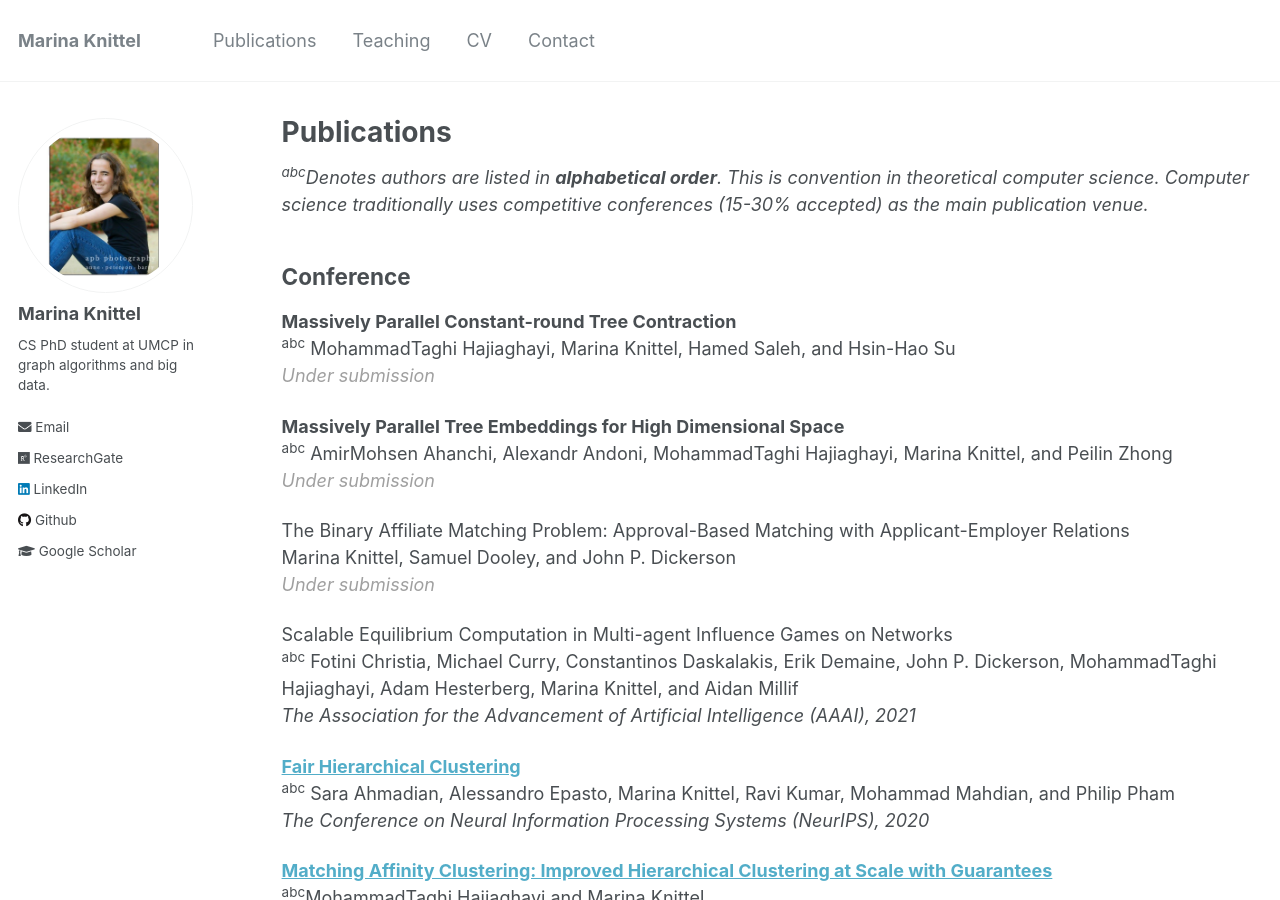
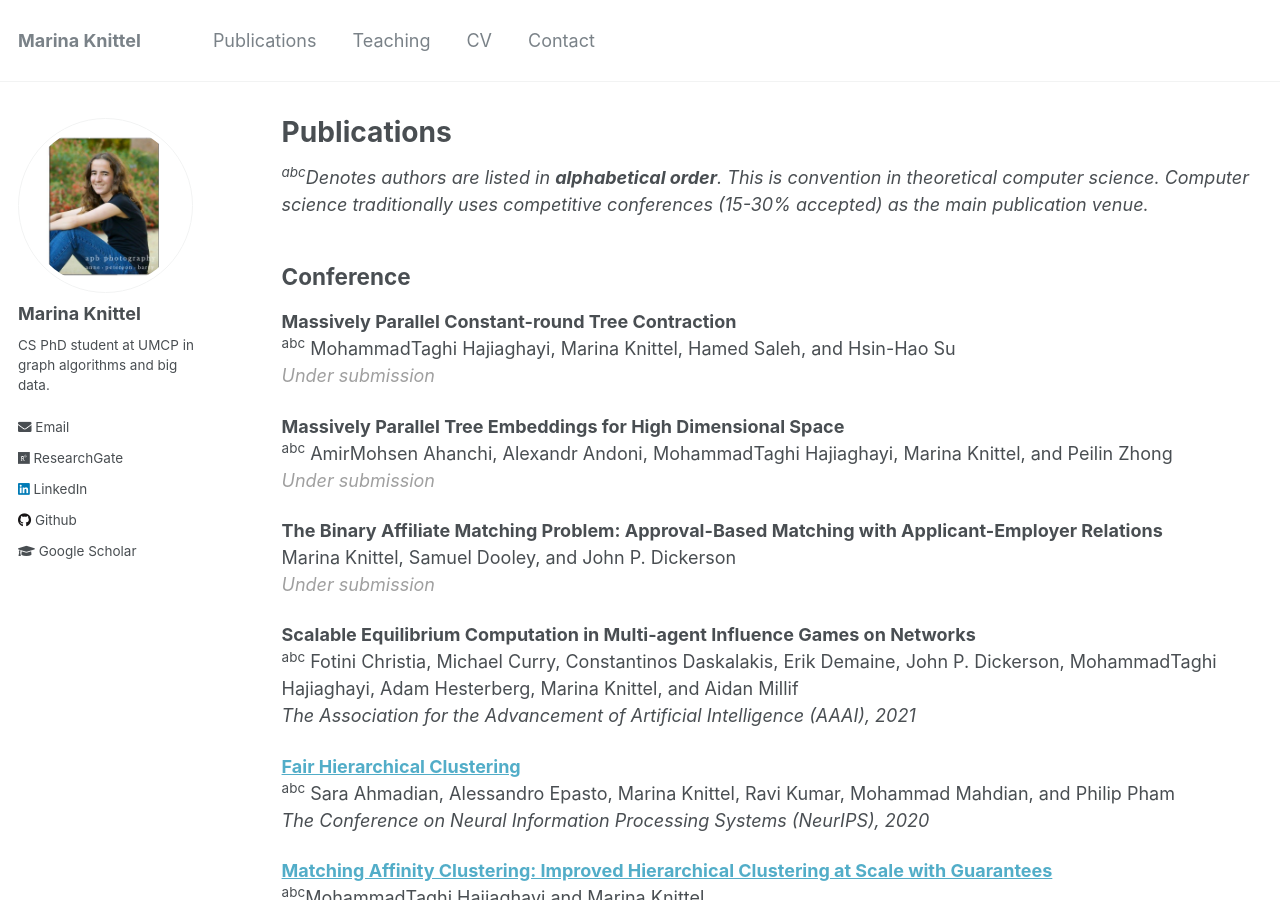
Before and after one commit to mknittel/mknittel.github.io, a Jekyll site: the page built from _pages/publications.md, in a window 1280 px wide and 900 px high. Built offline with Jekyll 4.4.1, drawn with Linux system fonts in a browser that asks for light colours.

Commit message:
Fixed bold paper titles

```diff
--- a/_pages/publications.md
+++ b/_pages/publications.md
@@ -16,11 +16,11 @@ Computer science traditionally uses competitive conferences (15-30% accepted) as
 <sup>abc</sup> AmirMohsen Ahanchi, Alexandr Andoni, MohammadTaghi Hajiaghayi, Marina Knittel, and Peilin Zhong<br/>
 <span style="color:#A0A0A0">*Under submission*</span>
 
-The Binary Affiliate Matching Problem: Approval-Based Matching with Applicant-Employer Relations<br/>
+**The Binary Affiliate Matching Problem: Approval-Based Matching with Applicant-Employer Relations**<br/>
 Marina Knittel, Samuel Dooley, and John P. Dickerson<br/>
 <span style="color:#A0A0A0">*Under submission*</span>
 
-Scalable Equilibrium Computation in Multi-agent Influence Games on Networks<br/>
+**Scalable Equilibrium Computation in Multi-agent Influence Games on Networks**<br/>
 <sup>abc</sup> Fotini Christia, Michael Curry, Constantinos Daskalakis, Erik Demaine, John P. Dickerson, MohammadTaghi Hajiaghayi, Adam Hesterberg, Marina Knittel, and Aidan Millif<br/>
 *The Association for the Advancement of Artificial Intelligence (AAAI), 2021*
 
```
